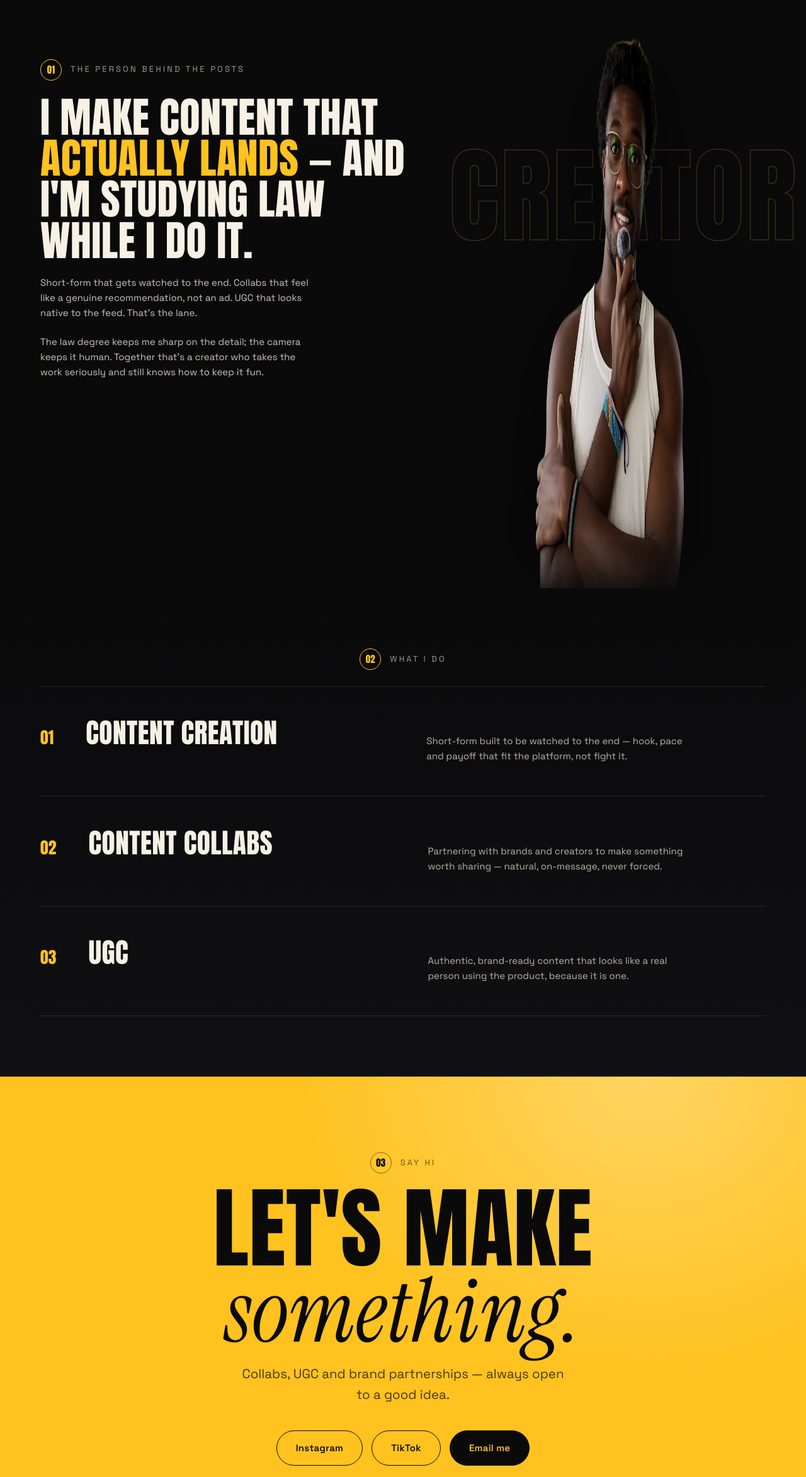
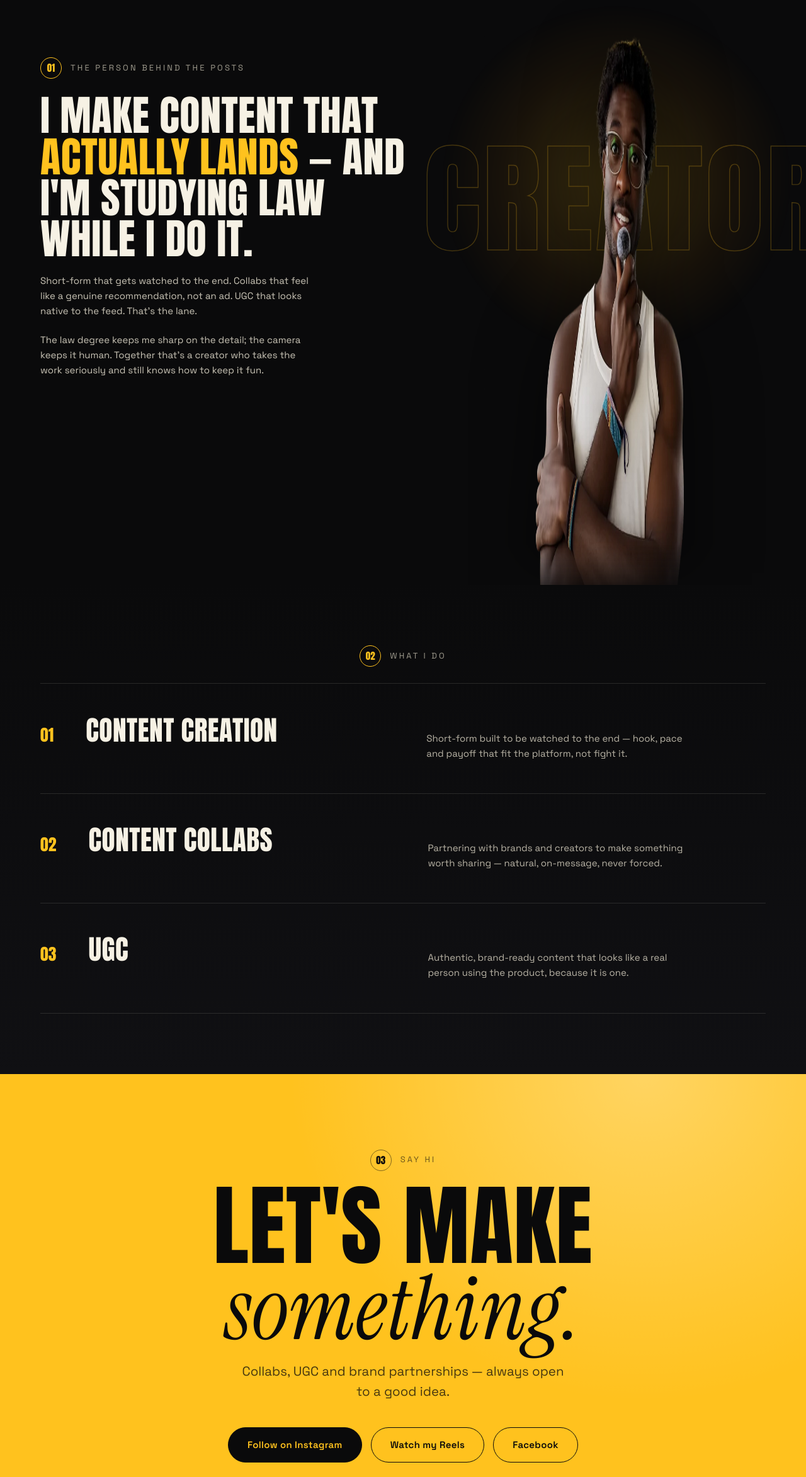
Before and after one commit to MPLaunch/enock, a plain HTML site: page index.html in a window 1280 px wide. Shown: the part 1182-3528 px from the top of the page at 63% size. Drawn offline with Linux system fonts and the light colour scheme.

Commit message:
About: bigger grounded portrait on a gold glow (fix skinny float); wire real socials
- About cutout enlarged + soft radial glow behind so he reads as a presence, not floating
- Contact buttons now link to Enock's real Instagram, Reels, and Facebook
- Add @iamenock_ handle

Co-Authored-By: Claude Opus 4.8 <noreply@anthropic.com>

```diff
--- a/index.html
+++ b/index.html
@@ -139,10 +139,11 @@
         <h2 class="cta__head" data-reveal>Let's make<br /><em>something.</em></h2>
         <p class="cta__sub" data-reveal>Collabs, UGC and brand partnerships — always open to a good idea.</p>
         <div class="cta__links" data-reveal>
-          <a href="#" data-social="instagram" class="btn">Instagram</a>
-          <a href="#" data-social="tiktok" class="btn">TikTok</a>
-          <a href="#" data-social="email" class="btn btn--solid">Email me</a>
+          <a href="https://www.instagram.com/iamenock_/" target="_blank" rel="noopener" class="btn btn--solid" data-social="instagram">Follow on Instagram</a>
+          <a href="https://www.instagram.com/iamenock_/reels/" target="_blank" rel="noopener" class="btn" data-social="reels">Watch my Reels</a>
+          <a href="https://www.facebook.com/profile.php?id=100008617267566" target="_blank" rel="noopener" class="btn" data-social="facebook">Facebook</a>
         </div>
+        <p class="cta__handle" data-reveal>@iamenock_</p>
       </div>
     </section>
   </main>
--- a/styles.css
+++ b/styles.css
@@ -229,25 +229,31 @@ html.lenis, html.lenis body{ height:auto; }
 .about__text{ color:#c9c4b6; max-width:46ch; margin-top:22px; font-size:clamp(15px,1.15vw,18px); }
 .about__visual{
   position:relative; display:flex; align-items:flex-end; justify-content:center;
-  min-height:clamp(420px,46vw,600px);
+  min-height:clamp(460px,50vw,640px);
+}
+.about__visual::before{                      /* soft gold glow so he's grounded, not floating */
+  content:""; position:absolute; z-index:0; left:50%; top:44%; transform:translate(-50%,-50%);
+  width:130%; max-width:720px; aspect-ratio:1;
+  background:radial-gradient(circle, rgba(255,194,30,.20), rgba(255,150,0,.06) 42%, transparent 64%);
+  filter:blur(6px);
 }
 .about__ghost{
-  position:absolute; z-index:0; top:50%; left:50%; transform:translate(-48%,-64%);
-  font-family:"Anton",sans-serif; font-size:clamp(4.5rem,13vw,11rem); color:transparent;
-  -webkit-text-stroke:1.4px rgba(255,194,30,.20); text-transform:uppercase;
+  position:absolute; z-index:0; top:50%; left:50%; transform:translate(-48%,-60%);
+  font-family:"Anton",sans-serif; font-size:clamp(5rem,15vw,13rem); color:transparent;
+  -webkit-text-stroke:1.4px rgba(255,194,30,.24); text-transform:uppercase;
   letter-spacing:.02em; white-space:nowrap;
 }
 .about__cut{
-  position:relative; z-index:1; width:min(112%,520px); margin-bottom:-6%;
-  filter:drop-shadow(0 34px 55px rgba(0,0,0,.6));
-  -webkit-mask-image:linear-gradient(to bottom,#000 90%,transparent);
-          mask-image:linear-gradient(to bottom,#000 90%,transparent);
+  position:relative; z-index:1; width:min(140%,660px); margin-bottom:-7%;
+  filter:drop-shadow(0 34px 55px rgba(0,0,0,.55));
+  -webkit-mask-image:linear-gradient(to bottom,#000 91%,transparent);
+          mask-image:linear-gradient(to bottom,#000 91%,transparent);
 }
 @media (max-width:820px){
   .about__inner{ grid-template-columns:1fr; gap:0; }
-  .about__visual{ order:-1; min-height:clamp(320px,80vw,430px); }
-  .about__ghost{ transform:translate(-50%,-64%); }
-  .about__cut{ width:min(74%,320px); margin-bottom:-2%; }
+  .about__visual{ order:-1; min-height:clamp(340px,82vw,460px); }
+  .about__ghost{ transform:translate(-50%,-60%); }
+  .about__cut{ width:min(86%,380px); margin-bottom:-2%; }
 }
 
 /* ============================================================
@@ -289,6 +295,8 @@ html.lenis, html.lenis body{ height:auto; }
 .cta__head em{ font-family:"Instrument Serif",serif; font-style:italic; text-transform:none; color:var(--ink); }
 .cta__sub{ font-size:clamp(16px,1.6vw,21px); color:rgba(10,10,11,.75); max-width:40ch; margin:0 auto 40px; }
 .cta__links{ display:flex; flex-wrap:wrap; gap:14px; justify-content:center; }
+.cta__handle{ margin-top:26px; font-family:"Space Grotesk",sans-serif; font-weight:600;
+  letter-spacing:.08em; font-size:15px; color:rgba(10,10,11,.6); }
 .btn{
   font-weight:600; font-size:15px; letter-spacing:.02em;
   padding:15px 30px; border-radius:100px; border:1.5px solid var(--ink);
```
